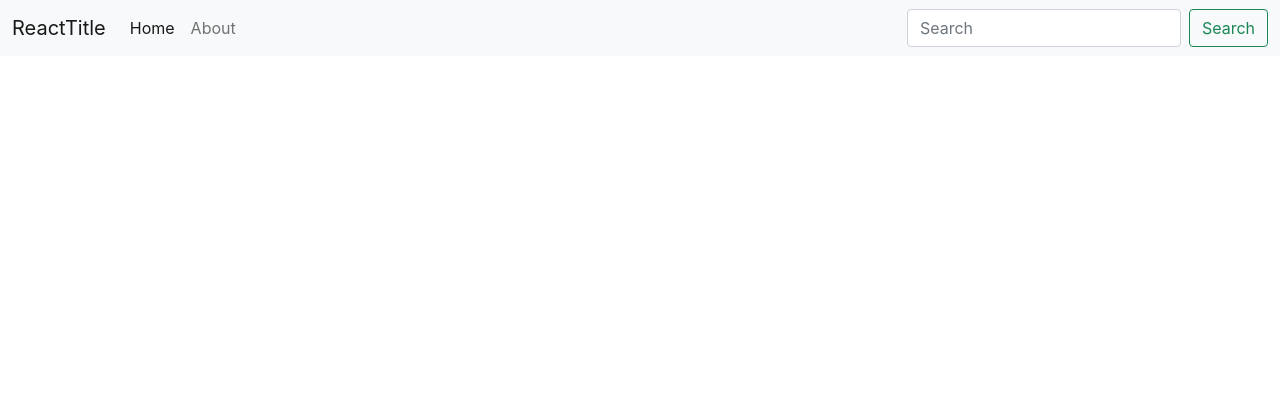
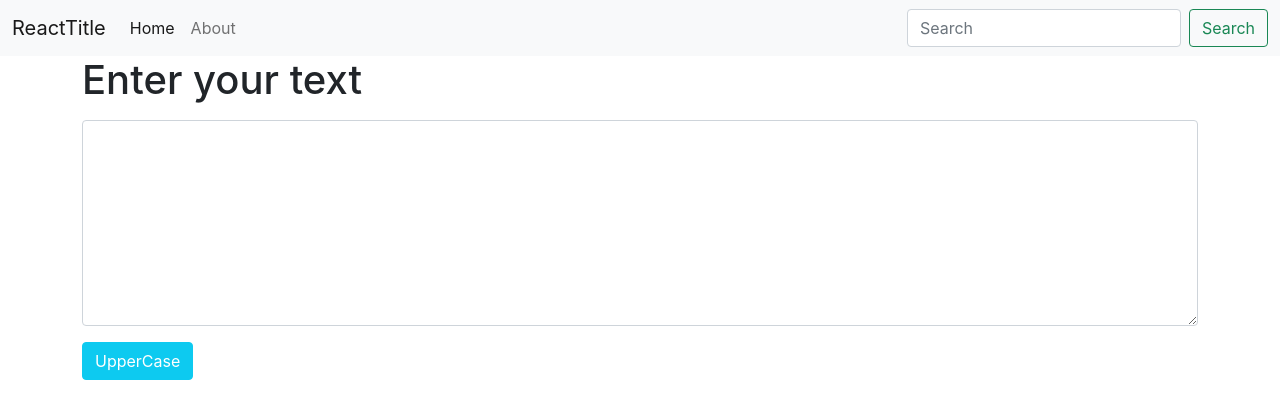
Before and after one commit to Iqra562/learningreactjs, a React (Create React App) app: page / in a window 1280 px wide. Shown: the top 418 px of the page. Built offline with nearby package versions, Linux system fonts and the light colour scheme.

Commit message:
convert text  to uppercase

```diff
--- a/src/App.js
+++ b/src/App.js
@@ -1,10 +1,14 @@
-import logo from './logo.svg';
 import './App.css';
 import Navbar  from './components.js/Navbar';
+import Form from './components.js/form';
 function App() {
   return (
    <>
  <Navbar title="ReactTitle"/>
+ <div className="container">
+   <Form heading="Enter your text"/>
+
+ </div>
    </>
   );
 }
--- /dev/null
+++ b/src/components.js/form.js
@@ -0,0 +1,24 @@
+import React,{useState} from "react";
+export default function Form(props){
+    const UppreCaseFunction  = ()=>{
+        // console.log('clicked');
+        let newText = Text.toUpperCase();
+        useText(newText)
+        // useText("you have clicked");
+    }
+    const ChangeFunction = (event)=>{
+        useText(event.target.value);
+    }
+    const [Text,useText]= useState(' ');
+    return(
+ <div>
+    <h1>{props.heading}</h1>
+    <div className = "mb-3 my-3">
+        <textarea className="form-control" id="text" value={Text} onChange={ChangeFunction} rows="8"></textarea>
+        <button className="btn btn-info my-3 text-white" onClick={UppreCaseFunction}>UpperCase</button>
+
+
+    </div>
+ </div>
+    )
+}
```
